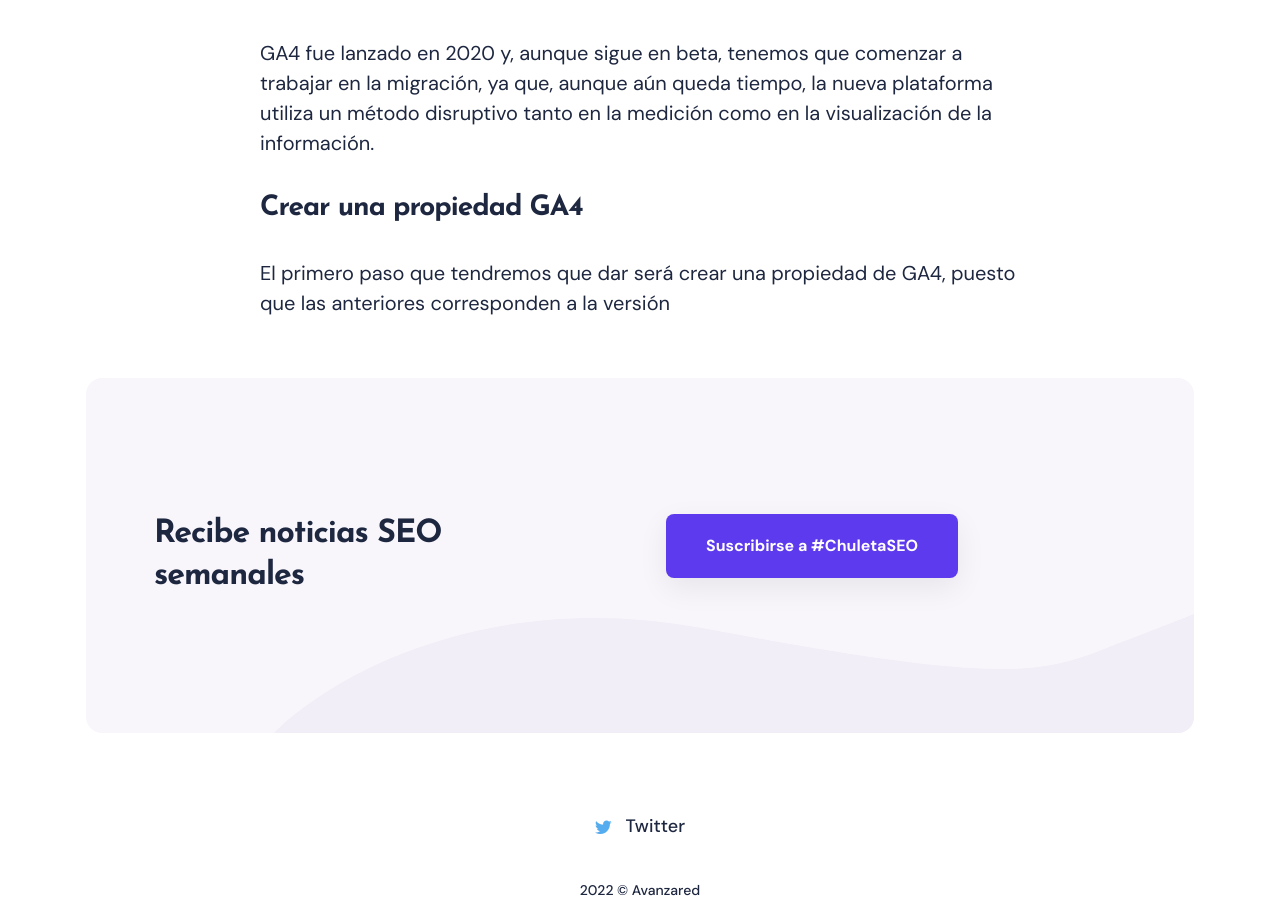
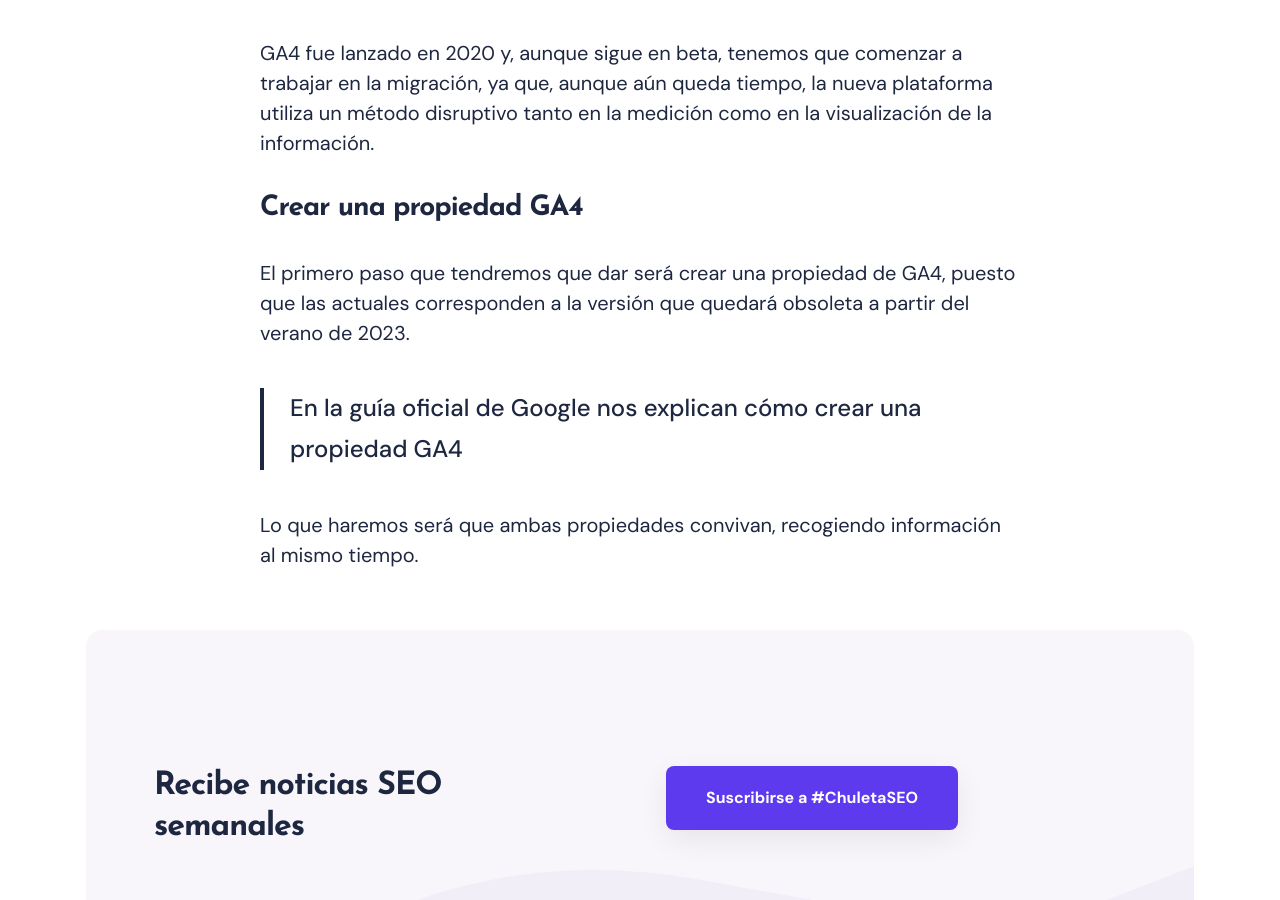
Before and after one commit to Emirodgar/w-avanzared, a Jekyll site: the page built from Google Analytics/google-analytics.md, in a window 1280 px wide and 900 px high, scrolled down 567 px. Built offline with Jekyll 4.4.1, drawn with Linux system fonts in a browser that asks for light colours; nearby versions of some CDN libraries.

Commit message:
Google Analytics/google-analytics.md updated from https://stackedit.io/

```diff
--- a/Google Analytics/google-analytics.md
+++ b/Google Analytics/google-analytics.md
@@ -18,7 +18,11 @@ GA4 fue lanzado en 2020 y, aunque sigue en beta, tenemos que comenzar a trabajar
 
 ## Crear una propiedad GA4
 
-El primero paso que tendremos que dar será crear una propiedad de GA4, puesto que las anteriores corresponden a la versión
+El primero paso que tendremos que dar será crear una propiedad de GA4, puesto que las actuales corresponden a la versión que quedará obsoleta a partir del verano de 2023.
+
+> En la guía oficial de Google nos explican cómo crear una propiedad GA4
+
+Lo que haremos será que ambas propiedades convivan, recogiendo información al mismo tiempo.
 <!--stackedit_data:
-eyJoaXN0b3J5IjpbMTYyNTEzNjQ3MiwtMjExMTQzMDE1MV19
+eyJoaXN0b3J5IjpbNDY1ODc4MjM5LC0yMTExNDMwMTUxXX0=
 -->
```
